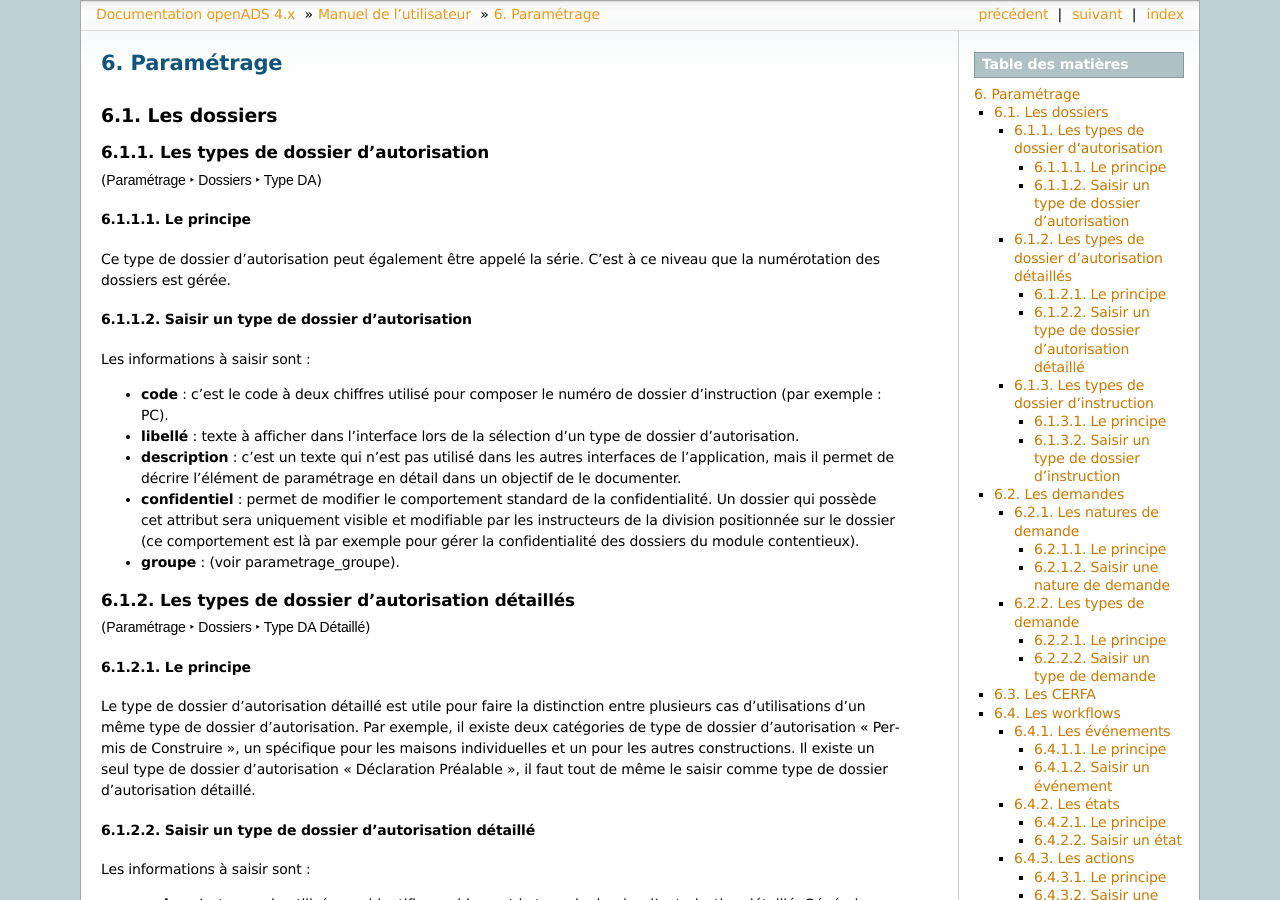
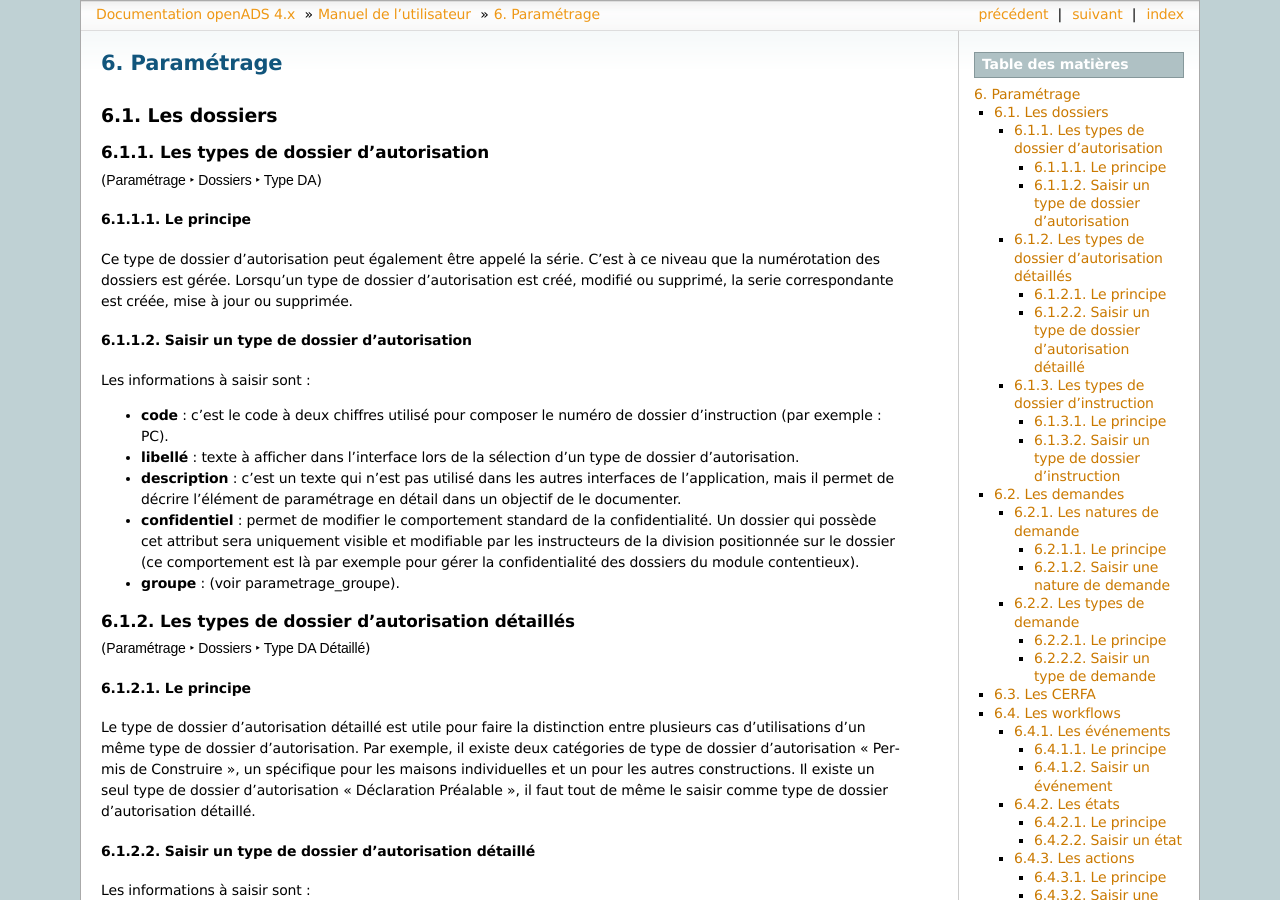
Before and after one commit to mpavaux/openads-documentation, a Sphinx documentation site: the page built from source/manuel_utilisateur/parametrage.rst, in a window 1280 px wide and 900 px high. Built offline with Sphinx 7.4.7, drawn with Linux system fonts in a browser that asks for light colours.

Commit message:
Mise à jour concernant l'actualisation des séquences lors de modification de type de dossiers d'autorisation

```diff
--- a/source/manuel_utilisateur/parametrage.rst
+++ b/source/manuel_utilisateur/parametrage.rst
@@ -24,6 +24,8 @@
 
 Ce type de dossier d'autorisation peut également être appelé la série. C'est à
 ce niveau que la numérotation des dossiers est gérée.
+Lorsqu'un type de dossier d'autorisation est créé, modifié ou supprimé, la serie
+correspondante est créée, mise à jour ou supprimée.
 
 Saisir un type de dossier d'autorisation
 ========================================
```
